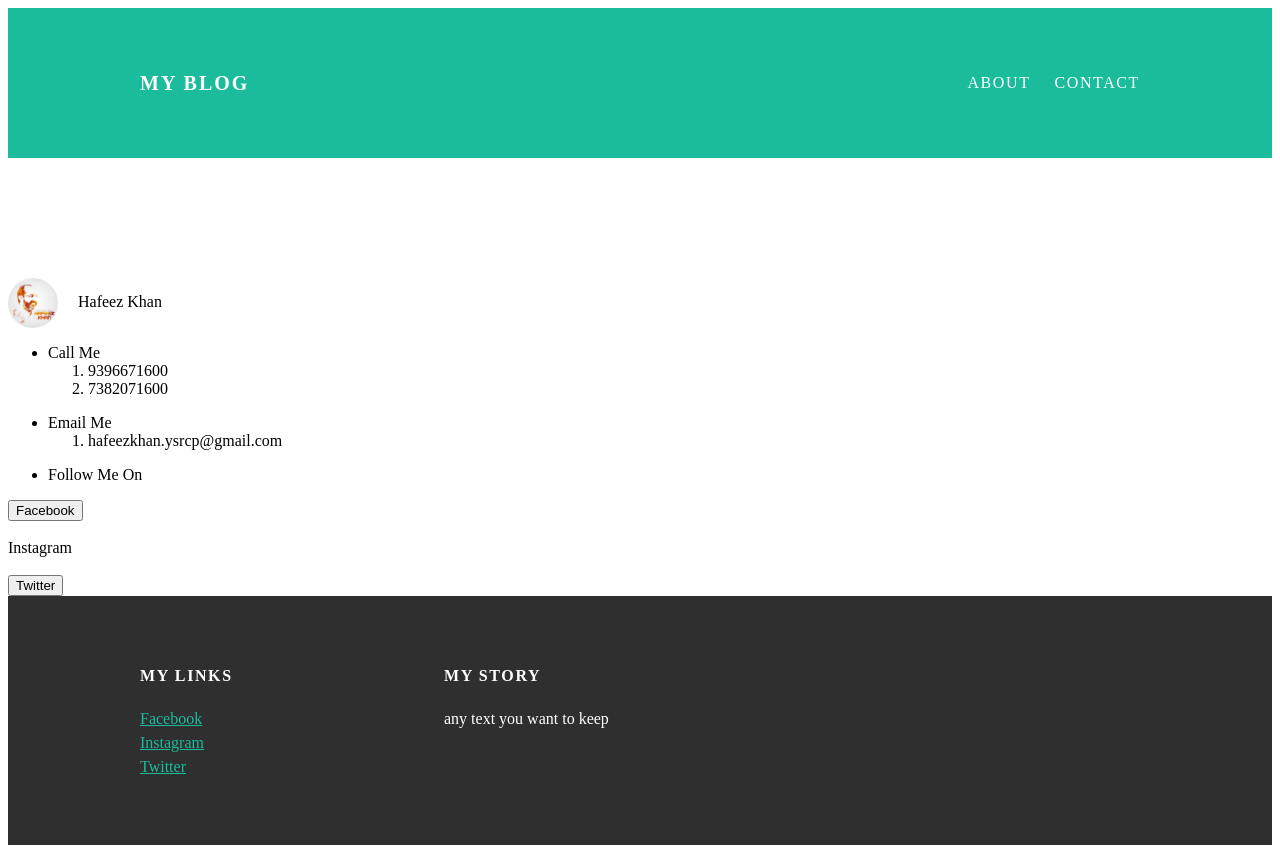
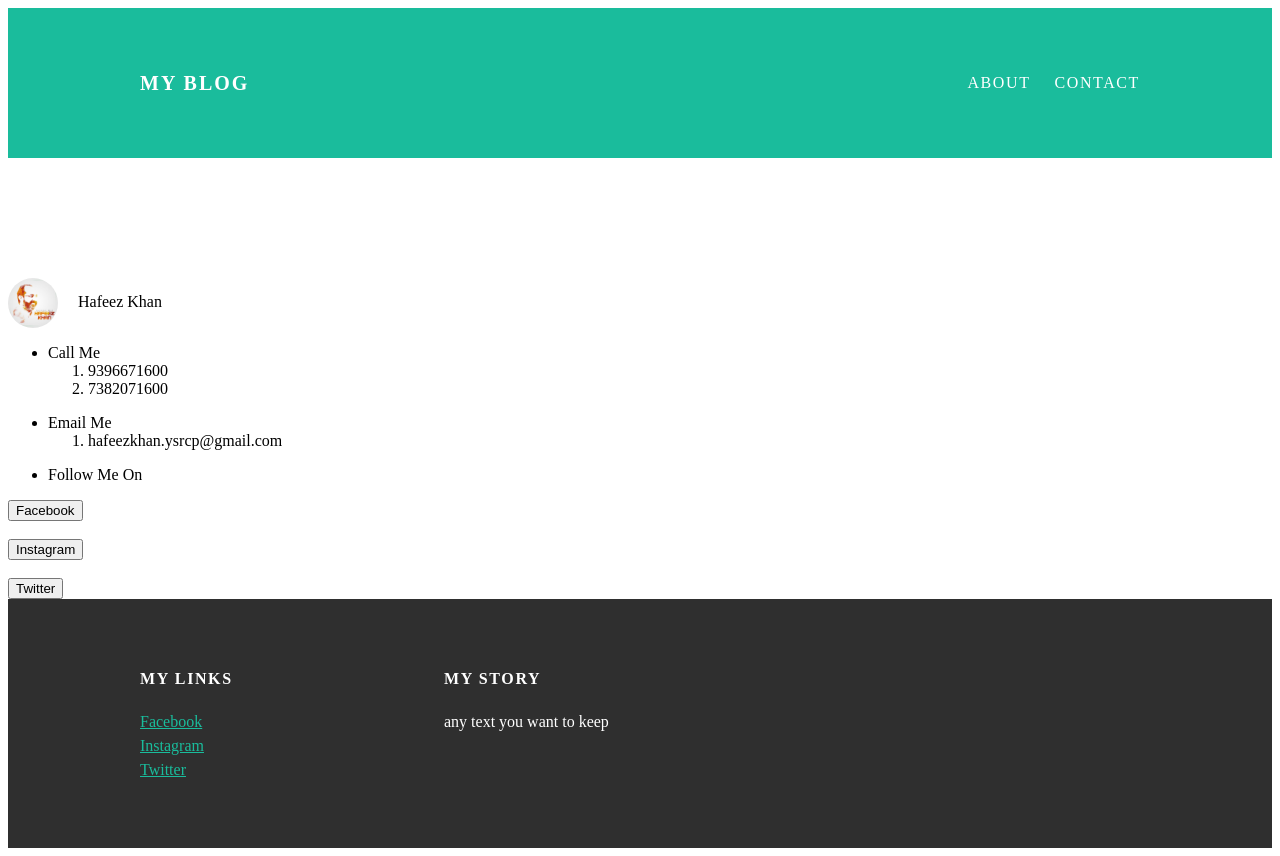
Before and after one commit to HafeezKhanOfficial/hafeezkhanofficial.github.io, a plain HTML site: page contact.html in a window 1280 px wide. Drawn offline with Linux system fonts and the light colour scheme.

Commit message:
Update contact.html

```diff
--- a/contact.html
+++ b/contact.html
@@ -46,7 +46,7 @@
       <button type="submit">Facebook</button>
         </form>
     <br>
-        <form action="https://instagram.com/hafeezkhanofficial>
+        <form action="https://instagram.com/hafeezkhanofficial">
                       <button type="submit">Instagram</button>
                                            </form>
     <br>
```
